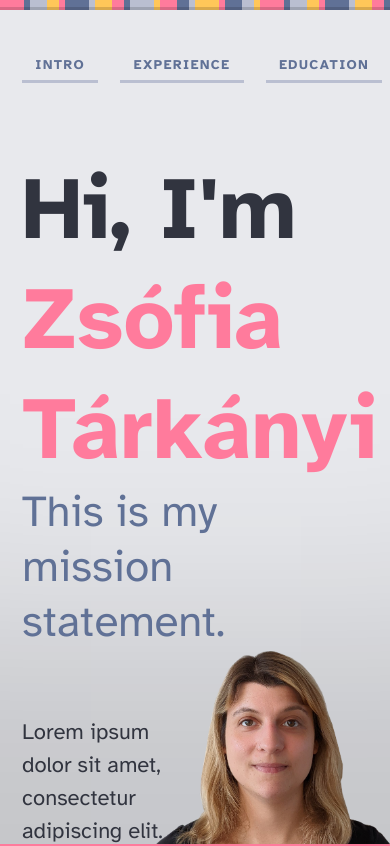
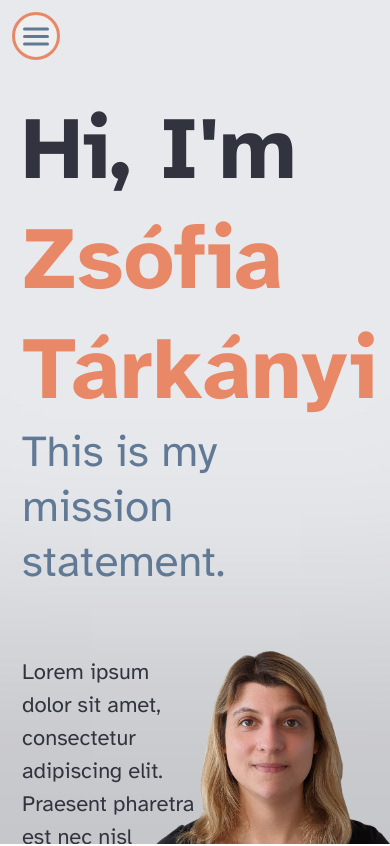
Before and after one commit to bence-toth/tarkazsofi-portfolio, a React (Create React App) app: page / in a window 390 px wide. Shown: the top 846 px of the page. Built offline with nearby package versions, Linux system fonts and the light colour scheme.

Commit message:
Mobile menu

```diff
--- a/src/components/App/App.js
+++ b/src/components/App/App.js
@@ -8,11 +8,11 @@ import { useContentSections } from "./hooks";
 import "./app.css";
 
 const App = () => {
-  const [contentSections, contentRef] = useContentSections();
+  const [contentSections, contentWrapper, contentRef] = useContentSections();
 
   return (
     <div className="app">
-      <Menu contentSections={contentSections} />
+      <Menu contentSections={contentSections} contentWrapper={contentWrapper} />
       <main ref={contentRef}>
         <Intro />
         <div>
@@ -260,8 +260,8 @@ const App = () => {
           </section>
         </div>
         <Footer />
+        <Stripes />
       </main>
-      <Stripes />
     </div>
   );
 };
--- a/src/components/App/app.css
+++ b/src/components/App/app.css
@@ -1,3 +1,13 @@
+.app {
+  height: 100%;
+}
+
+main {
+  height: 100%;
+  overflow: hidden;
+  overflow-y: auto;
+}
+
 .contentInnerWrapper {
   height: 100%;
   background-repeat: no-repeat;
@@ -7,6 +17,12 @@
 
 .contentSection {
   padding: 1em 0;
+}
+
+@media (max-width: 920px) {
+  .contentSection {
+    padding-top: 72px;
+  }
 }
 
 .contentSection,
--- a/src/components/App/hooks.js
+++ b/src/components/App/hooks.js
@@ -2,12 +2,15 @@ import { useCallback, useState } from "react";
 
 const useContentSections = () => {
   const [contentSections, setContentSections] = useState([]);
+  const [contentWrapper, setContentWrapper] = useState(null);
+
   const contentRef = useCallback((node) => {
     const sections = [...node.querySelectorAll("[data-menu-title]")];
+    setContentWrapper(node);
     setContentSections(sections);
   }, []);
 
-  return [contentSections, contentRef];
+  return [contentSections, contentWrapper, contentRef];
 };
 
 export { useContentSections };
--- a/src/components/Intro/intro.css
+++ b/src/components/Intro/intro.css
@@ -7,6 +7,12 @@
   background-position: bottom right;
   background-size: 60% auto;
   box-shadow: 0 -20em 10em -10em inset hsla(0, 0%, 0%, 15%);
+}
+
+@media (max-width: 920px) {
+  .intro {
+    padding-top: 72px;
+  }
 }
 
 .intro p {
--- a/src/components/Menu/Menu.js
+++ b/src/components/Menu/Menu.js
@@ -1,3 +1,5 @@
+import { useState } from "react";
+
 import Stripes from "../Stripes/Stripes";
 
 import {
@@ -8,13 +10,24 @@ import {
 
 import "./menu.css";
 
-const Menu = ({ contentSections }) => {
-  const isScrollPositionOnTop = useIsScrollPositionOnTop();
-  const sectionIndexInViewport = useSectionIndexInViewport({ contentSections });
-  const scrollToSection = useScrollToSection({ contentSections });
+const Menu = ({ contentSections, contentWrapper }) => {
+  const [isMobileMenuOpen, setIsMobileMenuOpen] = useState(false);
+
+  const isScrollPositionOnTop = useIsScrollPositionOnTop({ contentWrapper });
+  const sectionIndexInViewport = useSectionIndexInViewport({
+    contentSections,
+    contentWrapper,
+  });
+  const scrollToSection = useScrollToSection({
+    contentSections,
+    contentWrapper,
+    isMobileMenuOpen,
+    setIsMobileMenuOpen,
+  });
   const menuItems = contentSections.map((section) => section.dataset.menuTitle);
 
   return (
+    <>
       <div className={`menu ${isScrollPositionOnTop ? "hideShadow" : ""}`}>
         <Stripes />
         <nav className="contentInnerWrapper">
@@ -48,6 +61,38 @@ const Menu = ({ contentSections }) => {
           </div>
         </nav>
       </div>
+      <button
+        className={`menuButton ${isMobileMenuOpen ? "open" : ""}`}
+        onClick={() => {
+          setIsMobileMenuOpen(!isMobileMenuOpen);
+        }}
+      >
+        <div />
+        <div />
+        <div />
+      </button>
+      <div className={`menuCanvas ${isMobileMenuOpen ? "open" : ""}`}></div>
+      <div className={`mobileMenu ${isMobileMenuOpen ? "open" : ""}`}>
+        <nav className="mobileMenuInnerWrapper">
+          <ul>
+            {menuItems.map((item, index) => (
+              <li key={index}>
+                <button
+                  className={`menuItem ${
+                    sectionIndexInViewport === index ? "active" : ""
+                  }`}
+                  onClick={() => {
+                    scrollToSection(index);
+                  }}
+                >
+                  {item}
+                </button>
+              </li>
+            ))}
+          </ul>
+        </nav>
+      </div>
+    </>
   );
 };
 
--- a/src/components/Menu/hooks.js
+++ b/src/components/Menu/hooks.js
@@ -1,49 +1,62 @@
 import { useState, useCallback, useEffect } from "react";
 
-const useIsScrollPositionOnTop = () => {
+const useIsScrollPositionOnTop = ({ contentWrapper }) => {
   const [isScrollPositionOnTop, setIsScrollPositionOnTop] = useState(true);
   useEffect(() => {
-    window.addEventListener("scroll", () => {
-      setIsScrollPositionOnTop(window.scrollY === 0);
-    });
+    if (contentWrapper) {
+      contentWrapper.addEventListener("scroll", () => {
+        setIsScrollPositionOnTop(contentWrapper.scrollTop === 0);
+      });
+    }
     // TODO: Cleanup
   });
 
   return isScrollPositionOnTop;
 };
 
-const useSectionIndexInViewport = ({ contentSections }) => {
+const useSectionIndexInViewport = ({ contentSections, contentWrapper }) => {
   const [sectionIndexInViewport, setSectionIndexInViewport] = useState(0);
 
   const someF = useCallback(() => {
-    const currentSectionIndex = [...contentSections].findIndex(
-      (section) => section.offsetTop >= window.scrollY + window.innerHeight
-    );
+    const currentSectionIndex = [...contentSections].findIndex((section) => {
+      return (
+        section.offsetTop >=
+        contentWrapper.scrollTop + contentWrapper.offsetHeight
+      );
+    });
     if (currentSectionIndex === -1) {
       setSectionIndexInViewport(contentSections.length - 1);
     } else {
       setSectionIndexInViewport(currentSectionIndex - 1);
     }
-  }, [contentSections]);
+  }, [contentSections, contentWrapper]);
 
   useEffect(() => {
-    window.addEventListener("scroll", someF);
-    // TODO: Cleanup
+    if (contentWrapper) {
+      contentWrapper.addEventListener("scroll", someF);
+      // TODO: Cleanup
+    }
   });
 
   return sectionIndexInViewport;
 };
 
-const useScrollToSection = ({ contentSections }) => {
+const useScrollToSection = ({
+  contentSections,
+  contentWrapper,
+  isMobileMenuOpen,
+  setIsMobileMenuOpen,
+}) => {
   const scrollToSection = useCallback(
     (index) => {
       const section = contentSections[index];
-      window.scrollTo({
-        top: section.offsetTop - 80,
+      contentWrapper.scrollTo({
+        top: section.offsetTop - (isMobileMenuOpen ? 0 : 80),
         behavior: "smooth",
       });
+      setIsMobileMenuOpen(false);
     },
-    [contentSections]
+    [contentSections, contentWrapper, isMobileMenuOpen, setIsMobileMenuOpen]
   );
 
   return scrollToSection;
--- a/src/components/Menu/menu.css
+++ b/src/components/Menu/menu.css
@@ -24,6 +24,11 @@
   align-items: center;
 }
 
+.menuItems > li,
+.menuItems > li > button {
+  height: 100%;
+}
+
 .menuItem {
   padding: 0.5em 1em;
   border: 0;
@@ -39,7 +44,7 @@
 
 .menuItem:hover,
 .menuItem.active {
-  border-bottom: 3px solid var(--pink);
+  border-bottom: 3px solid var(--blue);
 }
 
 .menuItem.active {
@@ -47,3 +52,126 @@
   cursor: pointer;
   color: var(--pink);
 }
+
+@media (max-width: 920px) {
+  .menu {
+    display: none;
+  }
+}
+
+.menuButton {
+  position: fixed;
+  top: 12px;
+  left: 12px;
+  width: 48px;
+  height: 48px;
+  border: 3px solid var(--pink);
+  z-index: 3;
+  display: flex;
+  align-items: center;
+  justify-content: center;
+  border-radius: 50%;
+  cursor: pointer;
+}
+
+.menuButton > div {
+  position: absolute;
+  width: 60%;
+  height: 3px;
+  background-color: var(--blue);
+  border-radius: 48px;
+  opacity: 1;
+  transition: transform 0.5s, opacity 0.5s;
+}
+
+.menuButton > div:nth-child(1) {
+  transform: translateY(-250%) rotate(0);
+}
+
+.menuButton > div:nth-child(2) {
+  transform: translateY(0) rotate(0);
+}
+
+.menuButton > div:nth-child(3) {
+  transform: translateY(250%) rotate(0);
+}
+
+.menuButton.open > div:nth-child(1) {
+  transform: translateY(0) rotate(225deg);
+}
+
+.menuButton.open > div:nth-child(2) {
+  opacity: 0;
+  transform: translateY(0) rotate(180deg);
+}
+
+.menuButton.open > div:nth-child(3) {
+  transform: translateY(0) rotate(140deg);
+}
+
+.menuCanvas {
+  position: fixed;
+  top: 36px;
+  left: 36px;
+  width: 0;
+  height: 0;
+  background-color: var(--lavender);
+  z-index: 1;
+  transform: translate(-50%, -50%);
+  transition: width 0.5s, height 0.5s;
+  border-radius: 50%;
+}
+
+.menuCanvas.open {
+  width: 283vmax;
+  height: 283vmax;
+}
+
+.mobileMenu {
+  position: fixed;
+  inset: 0;
+  z-index: 2;
+  opacity: 0;
+  pointer-events: none;
+  transition: opacity;
+  transition-duration: 0.25s;
+  transition-delay: 0s;
+}
+
+.mobileMenu.open {
+  opacity: 1;
+  pointer-events: auto;
+  transition-delay: 0.25s;
+  transition-duration: 0.5s;
+}
+
+.mobileMenu > nav {
+  height: 100%;
+}
+
+.mobileMenuInnerWrapper {
+  display: flex;
+  align-items: center;
+  justify-content: center;
+}
+
+.mobileMenuInnerWrapper ul {
+  display: flex;
+  flex-direction: column;
+  list-style-type: none;
+  gap: 10px;
+}
+
+.mobileMenuInnerWrapper button {
+  width: 100%;
+  border-bottom-color: transparent;
+  font-size: 2vmax;
+}
+
+@media (min-width: 921px) {
+  .menuButton,
+  .menuCanvas,
+  .mobileMenu {
+    display: none;
+  }
+}
--- a/src/components/Stripes/stripes.css
+++ b/src/components/Stripes/stripes.css
@@ -42,3 +42,9 @@
 .stripes > div:nth-child(5n + 4) {
   flex-grow: 2;
 }
+
+@media (max-width: 920px) {
+  .stripes > div:nth-child(n + 20) {
+    display: none;
+  }
+}
--- a/src/index.css
+++ b/src/index.css
@@ -16,13 +16,15 @@ body {
   font-family: "Atkinson Hyperlegible", sans-serif;
   --black: hsl(228, 12%, 22%);
   --yellow: #ffc759ff;
-  --pink: #ff7b9cff;
-  --blue: #607196ff;
+  --pink: hsl(15, 75%, 66%);
+  --blue: rgb(96, 122, 150);
   --lavender: #babfd1ff;
   --gray: #e8e9edff;
 
   color: var(--black);
   font-size: 22px;
+
+  overflow: hidden;
 }
 
 button {
```
Lines whose indentation alone changed are shown as unchanged.
